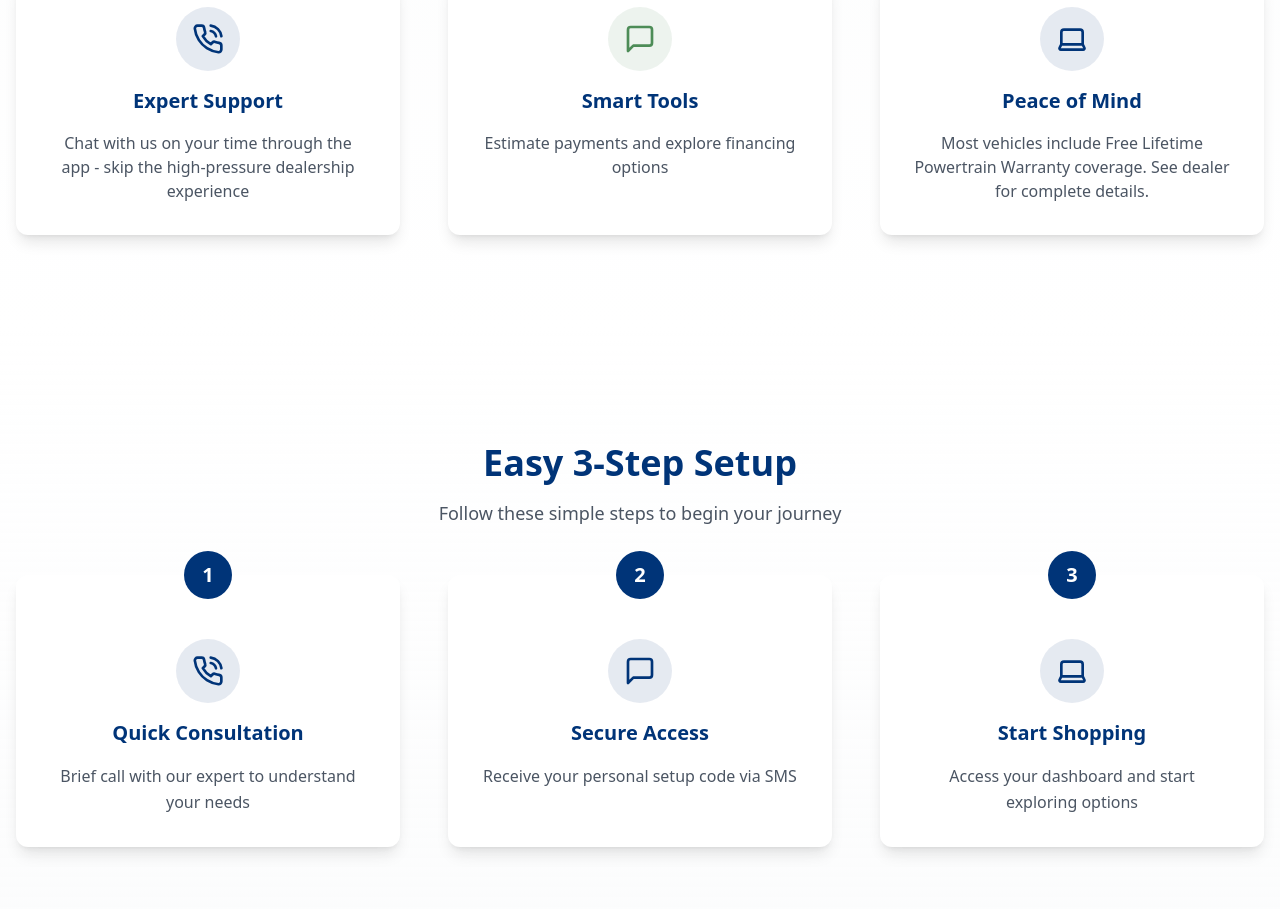
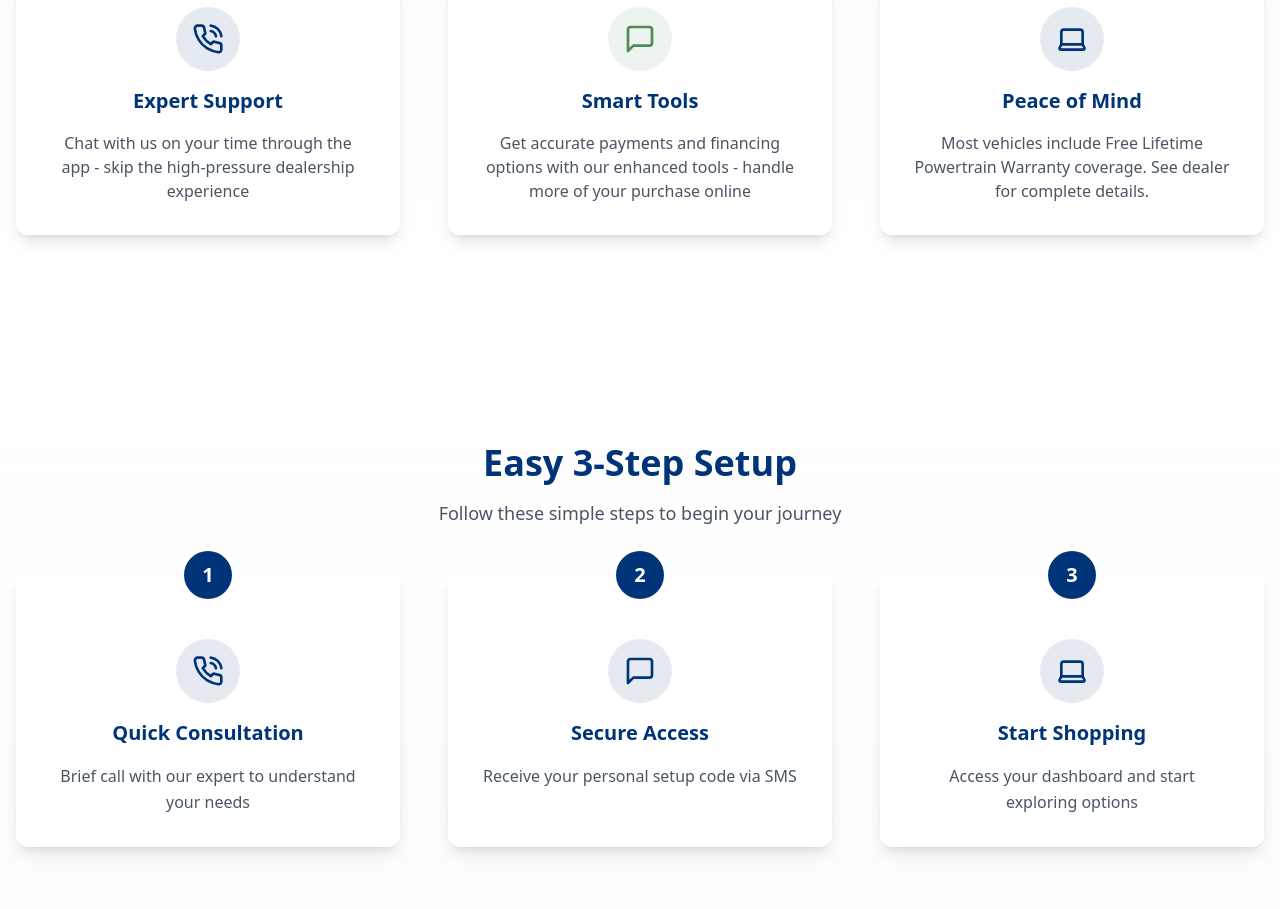
Before and after one commit to peopleagreemedia/simple-auto-leads, a React (Vite) app: page / in a window 1280 px wide. Shown: the part 2960-3869 px from the top of the page. Built offline with nearby package versions, Linux system fonts and the light colour scheme.

Commit message:
Update Smart Tools description
Allude to the new heightened accuracy of the tools in the Smart Tools section, emphasizing the ability to do more online and less in the dealership.
[skip gpt_engineer]

```diff
--- a/src/components/landing/FeaturesSection.tsx
+++ b/src/components/landing/FeaturesSection.tsx
@@ -49,7 +49,7 @@ export const FeaturesSection = ({ selectedModel }: FeaturesSectionProps) => {
               {t.features.creditScore.title}
             </h3>
             <p className="text-sm md:text-base text-gray-600 leading-relaxed">
-              {getPersonalizedDescription(t.features.creditScore.description)}
+              Get accurate payments and financing options with our enhanced tools - handle more of your purchase online
             </p>
           </div>
         </div>
```
